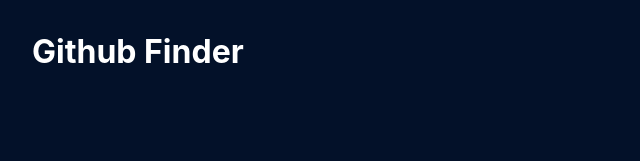
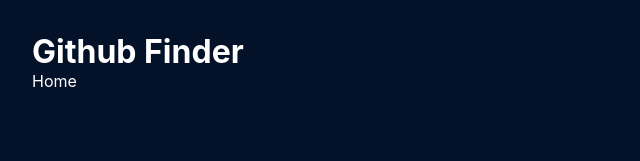
Before and after one commit to FelipeDeMoraes19/GitHub-Finder, a React (Vite) app in the folder github-finder/: page / in a window 1280 px wide. Shown: the top 161 px of the page, without its empty margins (0-640 px from the left). Built offline with nearby package versions, Linux system fonts and the light colour scheme.

Commit message:
Router configuration done

```diff
--- a/github-finder/src/App.tsx
+++ b/github-finder/src/App.tsx
@@ -1,10 +1,13 @@
+import { Outlet } from "react-router"
+
 function App() {
 
   return (
     <div className="App">
       <h1>Github Finder</h1>
+      <Outlet />
     </div>
-  )
+  );
 }
 
 export default App
--- a/github-finder/src/main.tsx
+++ b/github-finder/src/main.tsx
@@ -3,8 +3,24 @@
 import App from './App.tsx'
 import './index.css'
 
+import { createBrowserRouter, RouterProvider } from 'react-router-dom'
+
+import Home from './routes/Home.tsx'
+
+const router = createBrowserRouter([
+  {
+    path: "/",
+    element: <App />,
+    children:[
+      {
+        path: "/",
+        element: <Home />,
+      },
+    ],
+  },
+]);
 ReactDOM.createRoot(document.getElementById('root')!).render(
   <React.StrictMode>
-    <App />
+    <RouterProvider router={router} />
   </React.StrictMode>,
 )
--- /dev/null
+++ b/github-finder/src/routes/Home.tsx
@@ -0,0 +1,7 @@
+import React from "react"
+
+const Home = () => {
+    return <div>Home</div>
+}
+
+export default Home;
```
